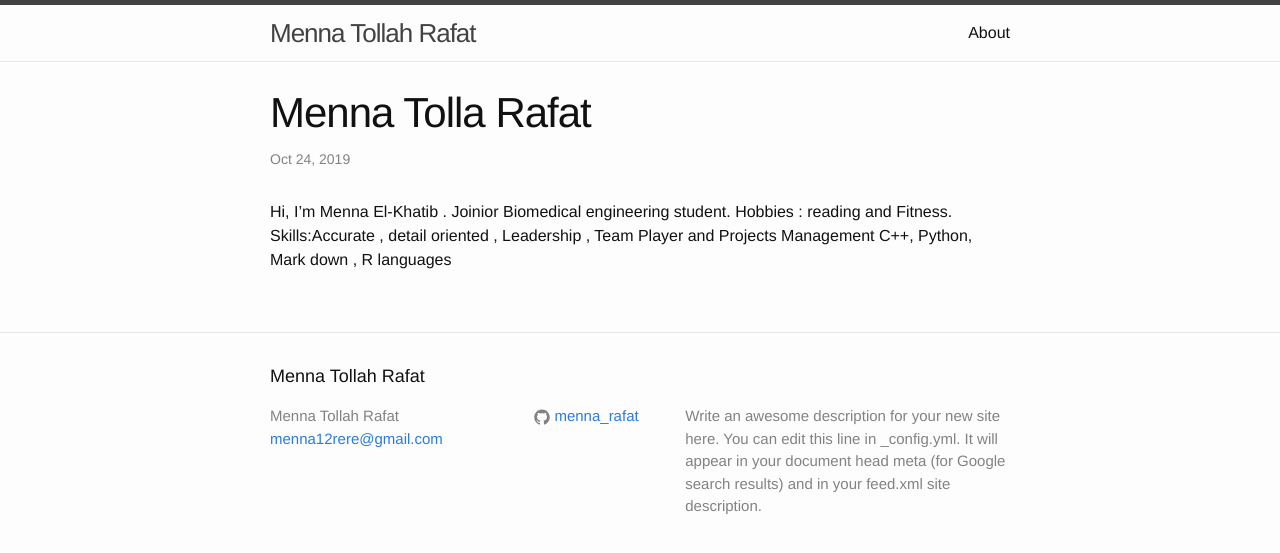
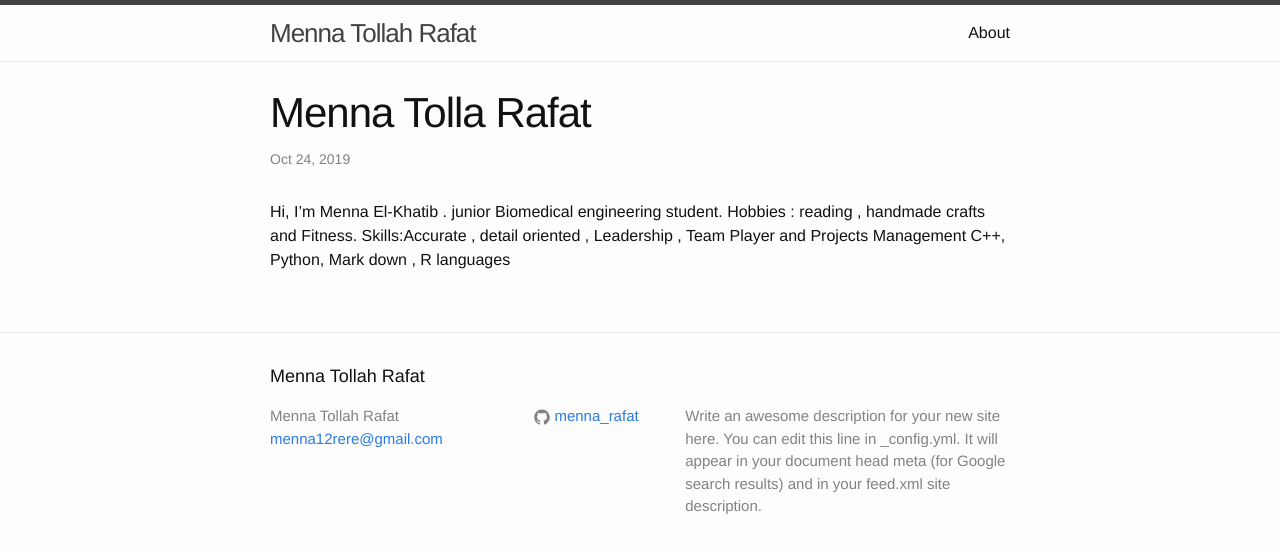
Before and after one commit to Menna-Rafat/menna-rafat.github.io, a Jekyll site: the page built from _posts/2019-10-24-welcome-to-jekyll.markdown, in a window 1280 px wide. Shown: the top 553 px of the page. Built offline with Jekyll 4.4.1, drawn with Linux system fonts in a browser that asks for light colours.

Commit message:
Updated Welcome To Jekyll

```diff
--- a/_posts/2019-10-24-welcome-to-jekyll.markdown
+++ b/_posts/2019-10-24-welcome-to-jekyll.markdown
@@ -1,12 +1,12 @@
 ---
 title: Menna Tolla Rafat
-date: 2019-10-24 23:53:02 Z
+date: 2019-10-24 23:53:00 Z
 categories:
 - jekyll
 - update
 layout: post
 ---
 
-Hi, I’m Menna El-Khatib . Joinior Biomedical engineering student. Hobbies : reading and Fitness.
+Hi, I’m Menna El-Khatib . junior Biomedical engineering student. Hobbies : reading , handmade crafts and Fitness.
 Skills:Accurate , detail oriented , Leadership , Team Player and Projects Management
 C++, Python, Mark down , R languages
```
